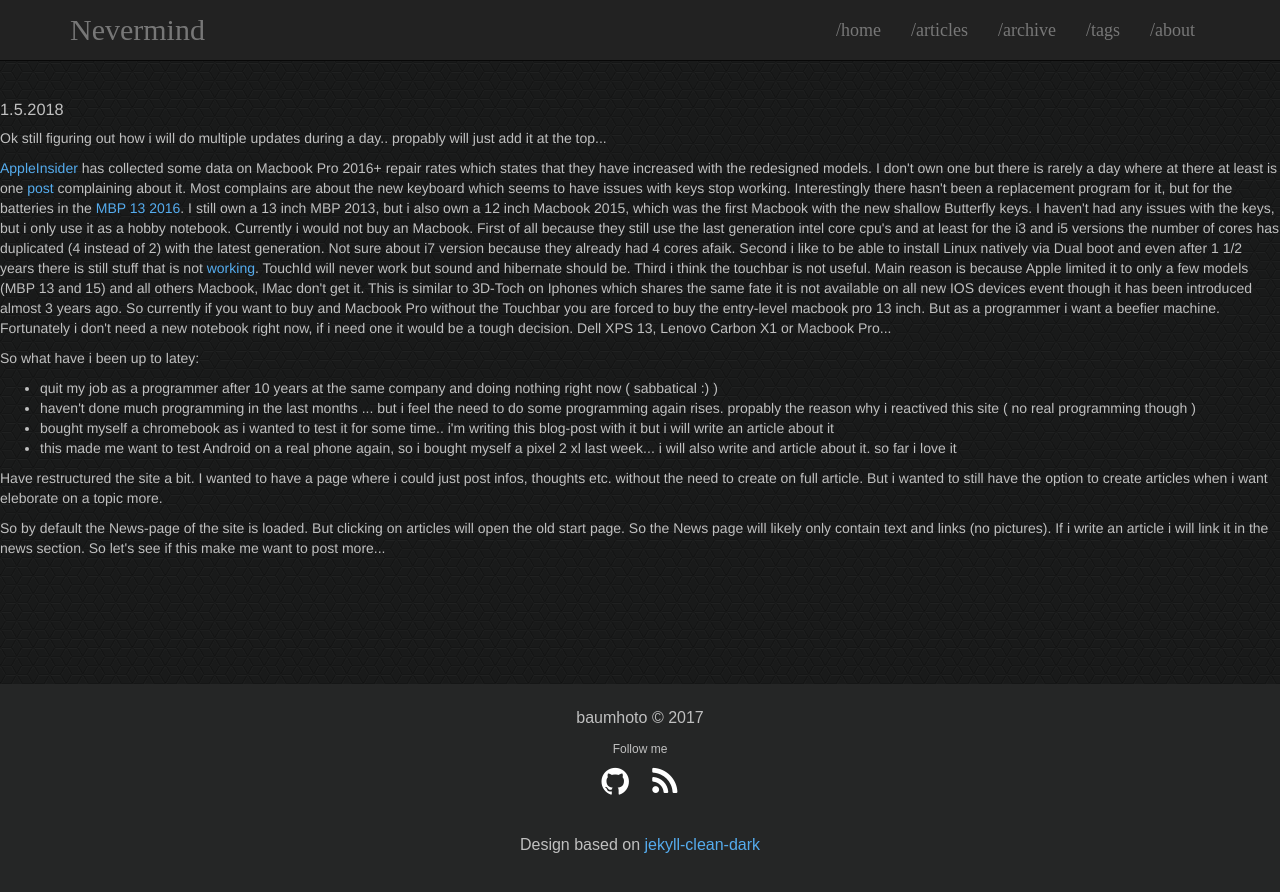
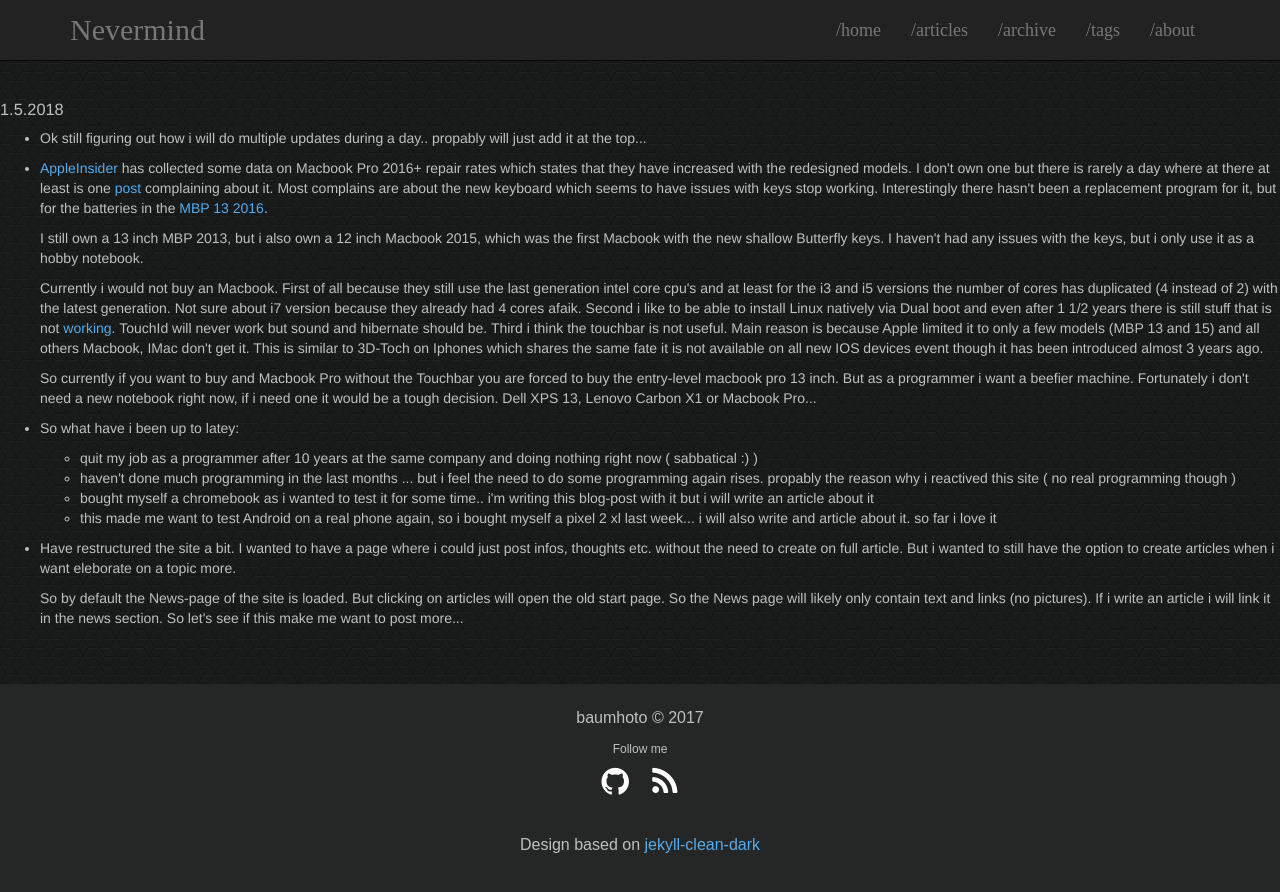
Before and after one commit to baumhoto/baumhoto.github.io, a Jekyll site: the page html/news.html, which Jekyll copies as it is, in a window 1280 px wide. Shown: the top 892 px of the page. Built offline with Jekyll 4.4.1, drawn with Linux system fonts in a browser that asks for light colours.

Commit message:
formatting for news.html

```diff
--- a/html/news.html
+++ b/html/news.html
@@ -54,17 +54,25 @@
   <div id="content">
       <div id="2018_5_1">
     <h3>1.5.2018</h3>
+    <ul>
+    <li>
     <p>Ok still figuring out how i will do multiple updates during a day.. propably will just add it at the top...
-    </p>
+    </p></li>
+    <li>
     <p><a href="https://appleinsider.com/articles/18/04/30/2016-macbook-pro-butterfly-keyboards-failing-twice-as-frequently-as-older-models
-">AppleInsider</a> has collected some data on Macbook Pro 2016+ repair rates which states that they have increased with the redesigned models. I don't own one but there is rarely a day where at there at least is one <a href="https://theoutline.com/post/4277/dont-buy-the-new-macbook-pros-even-on-sale-in-my-opinion?zd=1&zi=5jafunva">post</a> complaining about it. Most complains are about the new keyboard which seems to have issues with keys stop working. Interestingly there hasn't been a replacement program for it, but for the batteries in the <a href="https://9to5mac.com/2018/04/20/macbook-pro-no-touchbar-battery-replacement/">MBP 13 2016</a>.
+">AppleInsider</a> has collected some data on Macbook Pro 2016+ repair rates which states that they have increased with the redesigned models. I don't own one but there is rarely a day where at there at least is one <a href="https://theoutline.com/post/4277/dont-buy-the-new-macbook-pros-even-on-sale-in-my-opinion?zd=1&zi=5jafunva">post</a> complaining about it. Most complains are about the new keyboard which seems to have issues with keys stop working. Interestingly there hasn't been a replacement program for it, but for the batteries in the <a href="https://9to5mac.com/2018/04/20/macbook-pro-no-touchbar-battery-replacement/">MBP 13 2016</a>.</p>
+<p>
 I still own a 13 inch MBP 2013, but i also own a 12 inch Macbook 2015, which was the first Macbook with the new shallow Butterfly keys. I haven't had any issues with the keys, but i only use it as a hobby notebook.
-
+</p>
+<p>
 Currently i would not buy an Macbook. First of all because they still use the last generation intel core cpu's and at least for the i3 and i5 versions the number of cores has duplicated (4 instead of 2) with the latest generation.
 Not sure about i7 version because they already had 4 cores afaik. Second i like to be able to install Linux natively via Dual boot and even after 1 1/2 years there is still stuff that is not <a href="https://github.com/Dunedan/mbp-2016-linux">working</a>. TouchId will never work but sound and hibernate should be. Third i think the touchbar is not useful. Main reason is because Apple limited it to only a few models (MBP 13 and 15) and all others Macbook, IMac don't get it. This is similar to 3D-Toch on Iphones which shares the same fate it is not available on all new IOS devices event though it has been introduced almost 3 years ago.
-
+</p>
+<p>
 So currently if you want to buy and Macbook Pro without the Touchbar you are forced to buy the entry-level macbook pro 13 inch. But as a programmer i want a beefier machine. Fortunately i don't need a new notebook right now, if i need one it would be a tough decision. Dell XPS 13, Lenovo Carbon X1 or Macbook Pro...
  </p>
+ </li>
+ <li>
     <p>So what have i been up to latey:
     <ul>
         <li>quit my job as a programmer after 10 years at the same company and doing nothing right now ( sabbatical :) )</li>
@@ -73,13 +81,15 @@
         <li>this made me want to test Android on a real phone again, so i bought myself a pixel 2 xl last week... i will also write and article about it. so far i love it</li>
     </ul>
     </p>
+  </li>
+  <li>
     <p>Have restructured the site a bit. I wanted to have a page where i could just post infos, thoughts etc. without the need to create on full article.
       But i wanted to still have the option to create articles when i want eleborate on a topic more.
     </p>
     <p>So by default the News-page of the site is loaded. But clicking on articles will open the old start page. So the News page will likely only contain text
       and links (no pictures). If i write an article i will link it in the news section. So let's see if this make me want to post more...
     </p>
-
+   </li>
     </div>
   </div>
   <footer class="footer-distributed">
```
